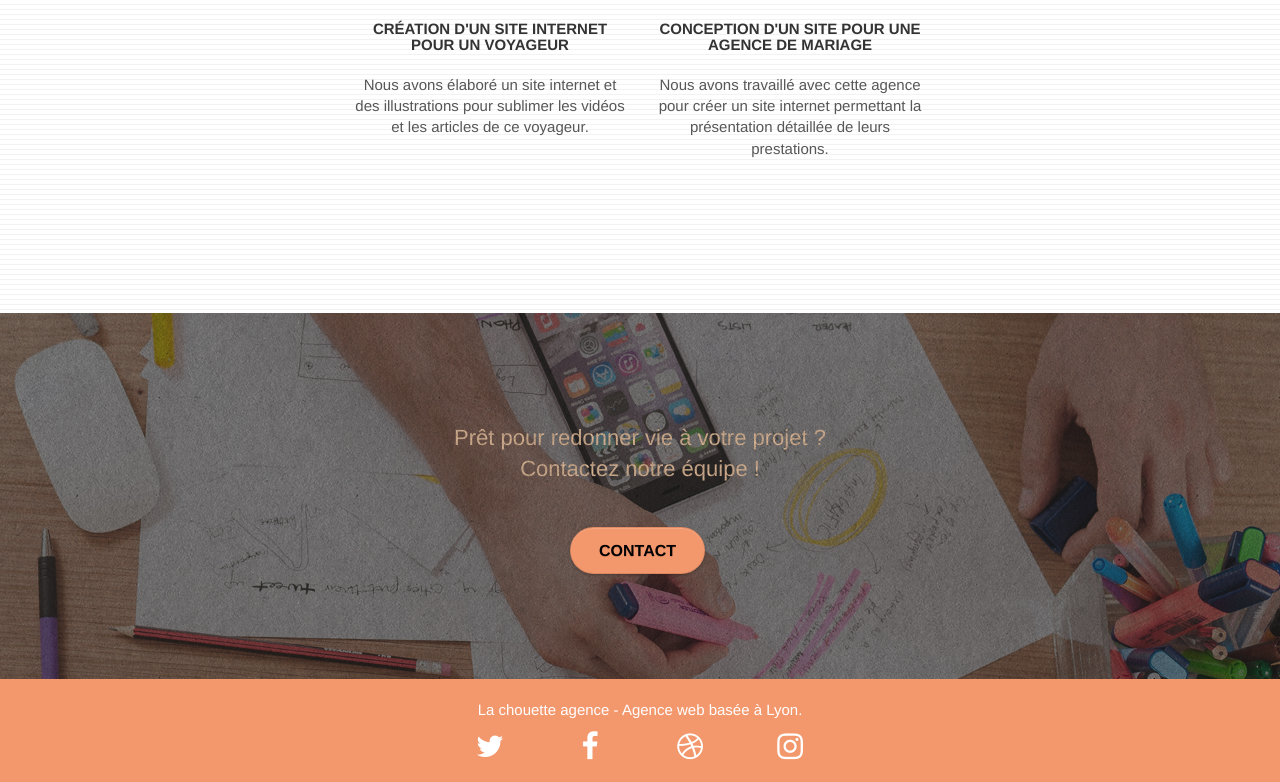
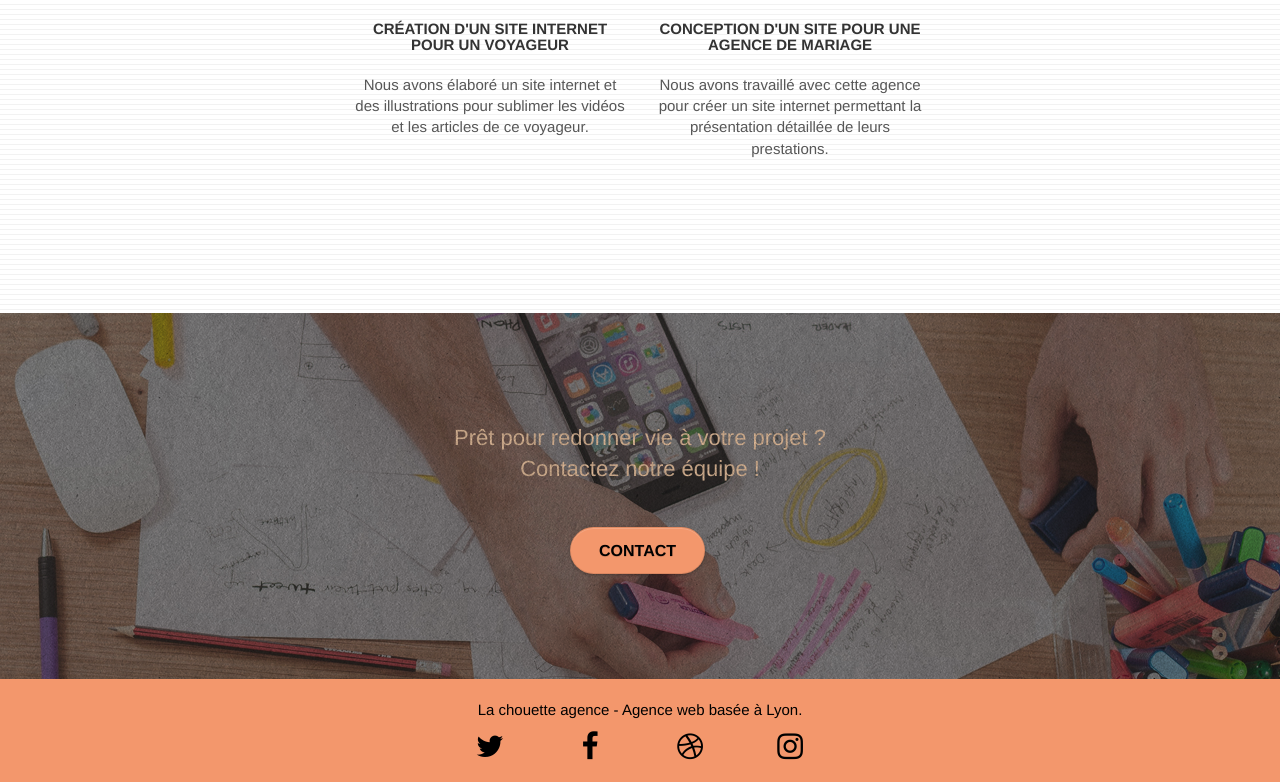
Before and after one commit to bynou/projet4, a plain HTML site: page index.html in a window 1280 px wide. Shown: the part 2886-3668 px from the top of the page. Drawn offline with Linux system fonts and the light colour scheme.

Commit message:
couleur icon + txt footer

```diff
--- a/style.css
+++ b/style.css
@@ -120,7 +120,7 @@ a:hover {
 .d-bloc h5 a,
 .d-bloc h6 a,
 .d-bloc p a {
-  color: white;
+  color: black;
 }
 
 .d-bloc .a-btn:hover,
@@ -668,7 +668,7 @@ h4 {
 }
 
 .white {
-  color: #ffffff !important;
+  color: black !important;
 }
 
 .portfolio-thumb {
```
